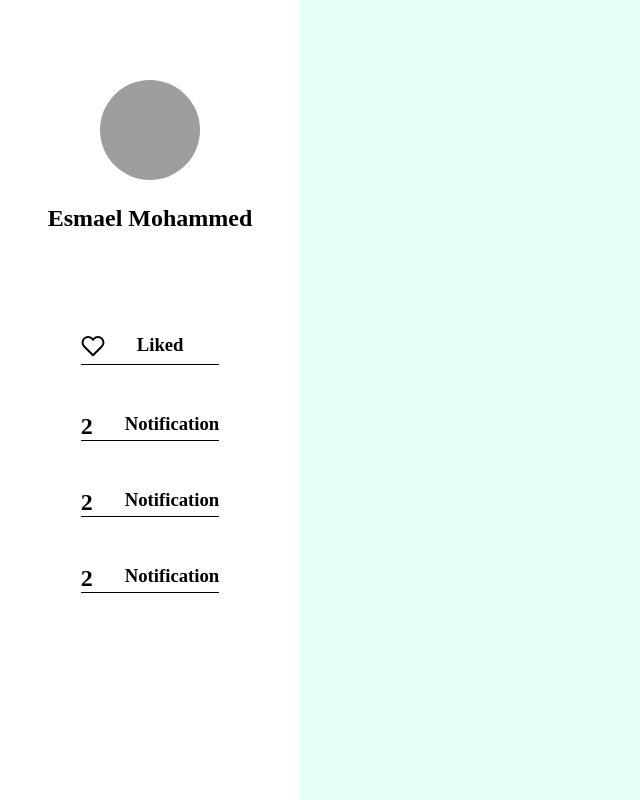
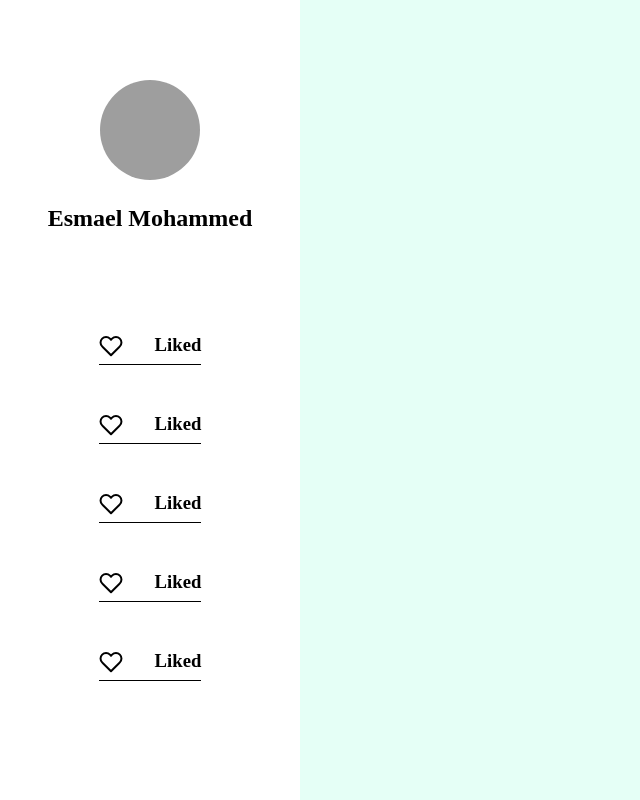
Before and after one commit to esmaelmoh/blog-mern-frontend, a React (Create React App) app: page / in a window 1280 px wide. Shown: the whole page, without its empty margins (0-640 px from the left). Built offline with nearby package versions, Linux system fonts and the light colour scheme; grey boxes are pictures that could not be loaded.

Commit message:
regular commit233

```diff
--- a/src/components/Sidebar/Sidebar.jsx
+++ b/src/components/Sidebar/Sidebar.jsx
@@ -16,17 +16,22 @@ const Sidebar = () => {
                     <h3>Liked</h3>
                 </div>
                 <div className="menu-container">
-                    <h1>2</h1>
-                    <h3>Notification</h3>
+                    <h1><FiHeart/></h1>
+                    <h3>Liked</h3>
                 </div>
                 <div className="menu-container">
-                    <h1>2</h1>
-                    <h3>Notification</h3>
+                    <h1><FiHeart/></h1>
+                    <h3>Liked</h3>
                 </div>
                 <div className="menu-container">
-                    <h1>2</h1>
-                    <h3>Notification</h3>
+                    <h1><FiHeart/></h1>
+                    <h3>Liked</h3>
                 </div>
+                <div className="menu-container">
+                    <h1><FiHeart/></h1>
+                    <h3>Liked</h3>
+                </div>
+
             </div>
         </div>
     </section>
```
Also changed, not shown: 1 other file (tests, documents, lock files or other folders).
